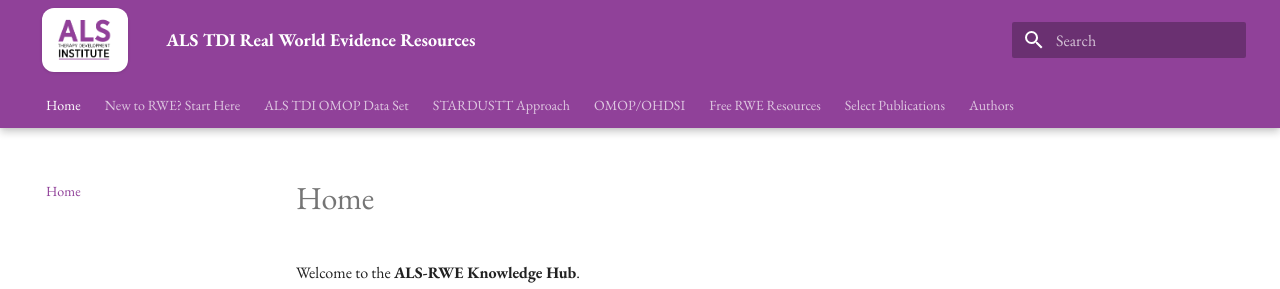
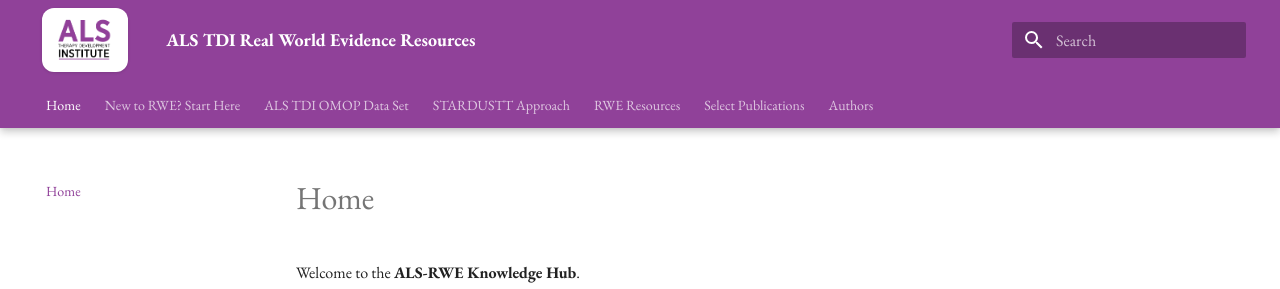
Before and after one commit to ALSTDI/ALS-RWE, an MkDocs documentation site: the page built from docs/index.md, in a window 1280 px wide. Shown: the top 289 px of the page. Built offline with MkDocs 1.6.1 and Material for MkDocs 9.7.7, drawn with Linux system fonts in a browser that asks for light colours.

Commit message:
Refactor navigation structure in mkdocs.yml

```diff
--- a/mkdocs.yml
+++ b/mkdocs.yml
@@ -24,8 +24,7 @@
   - New to RWE? Start Here: free-rwe-resources.md
   - ALS TDI OMOP Data Set: als-tdi-omop-data-set.md
   - STARDUSTT Approach: stardustt-approach.md
-  - OMOP/OHDSI: omop-ohdsi-resources.md
-  - Free RWE Resources:
+  - RWE Resources:
       - Overview: free-rwe-resources.md
       - Train-the-Trainer (OHDSI/OMOP): free-rwe-resources/train-the-trainer/index.md
   - Select Publications: select-publications.md
```
